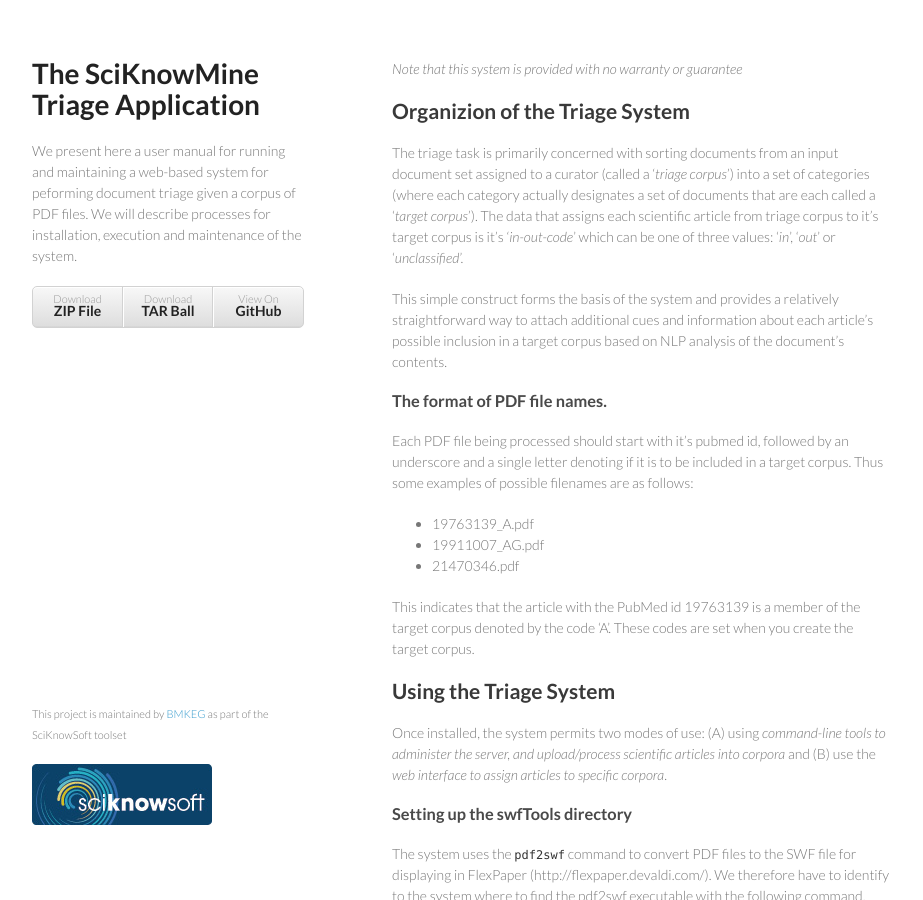
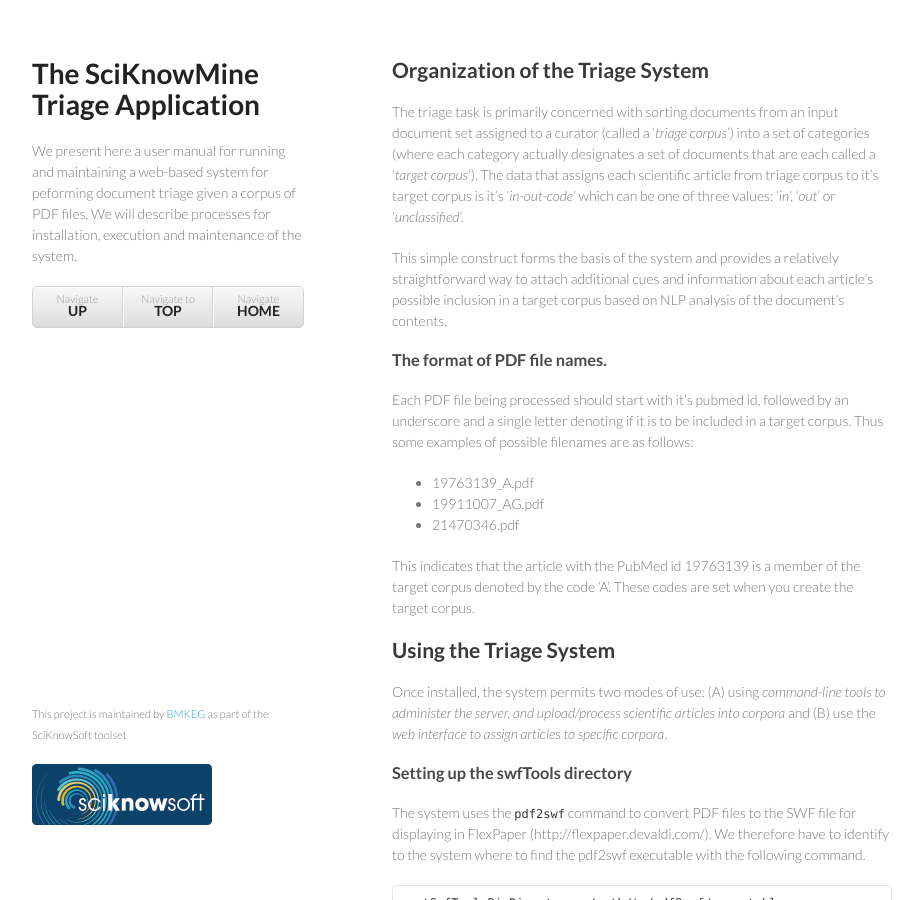
Before and after one commit to BMKEG/sciKnowMine, a Jekyll site: the page built from _posts/2014-04-20-user-manual.md, in a window 1280 px wide and 900 px high. Shown: the whole window, without its empty margins (178-1101 px from the left). Built offline with Jekyll 4.4.1, drawn with Linux system fonts in a browser that asks for light colours; Markdown is read by kramdown in place of the engine named in the settings.

Commit message:
updates for AWS websites

```diff
--- a/_layouts/default.html
+++ b/_layouts/default.html
@@ -20,9 +20,9 @@
 
 			    <!-- <p class="view"><a href="https://github.com/BMKEG/sciKnowMine">View the Project on GitHub <small>BMKEG/sciKnowMine</small></a></p>-->
 				<ul>
-    				<li><a href="https://github.com/BMKEG/sciKnowMine/zipball/master">Download <strong>ZIP File</strong></a></li>
-        			<li><a href="https://github.com/BMKEG/sciKnowMine/tarball/master">Download <strong>TAR Ball</strong></a></li>
-    				<li><a href="https://github.com/BMKEG/sciKnowMine">View On <strong>GitHub</strong></a></li>
+    				<li><a href="{{page.parentUrl}}">Navigate <strong>UP</strong></a></li>
+        			<li><a href="index.html">Navigate to <strong>TOP</strong></a></li>
+    				<li><a href="https://bmkeg.github.io/">Navigate <strong>HOME</strong></a></li>
 				</ul>
 			</header>
 
--- a/_posts/2014-04-20-user-manual.md
+++ b/_posts/2014-04-20-user-manual.md
@@ -2,11 +2,9 @@
 title: The SciKnowMine Triage Application
 description:  We present here a user manual for running and maintaining a web-based system for peforming document triage given a corpus of PDF files. We will describe processes for installation, execution and maintenance of the system.
 layout: default
+parent: index.html
 ---
-
-*Note that this system is provided with no warranty or guarantee*
-
-Organizion of the Triage System
+Organization of the Triage System
 -------------------------------
 
 The triage task is primarily concerned with sorting documents from an input document set assigned to
```
Also changed, not shown: _posts/2014-04-20-installation.md (+3 -2 lines).
